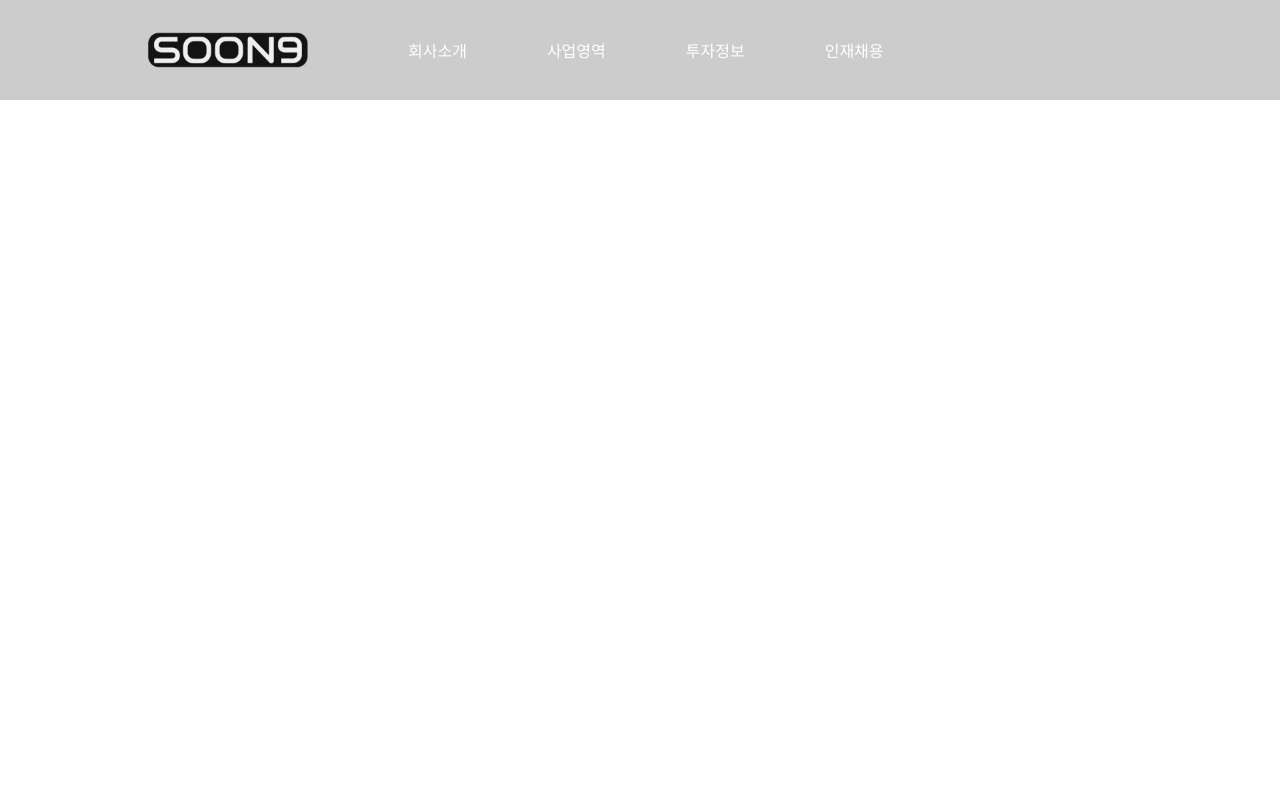
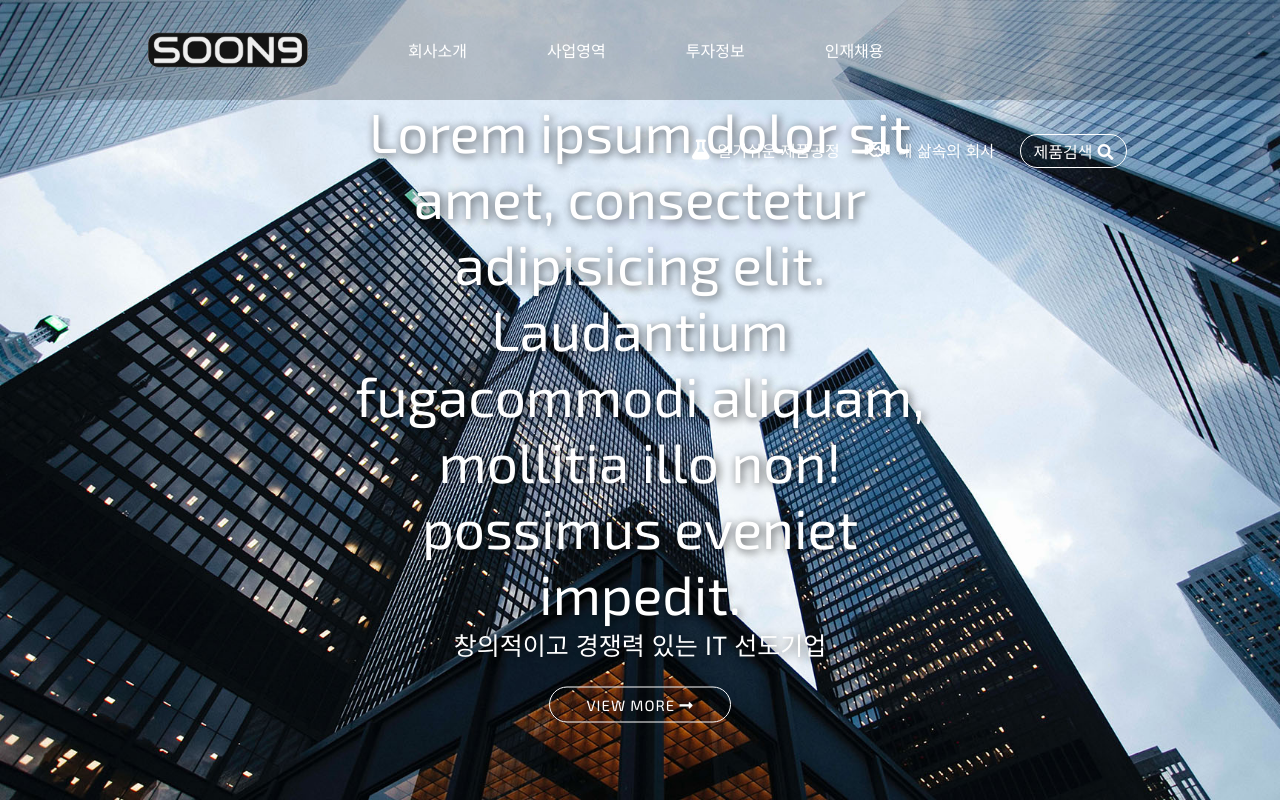
Before and after one commit to ssong6735/css-boiler-plate01, a plain HTML site: page index.html in a window 1280 px wide. Drawn offline with nearby package versions, Linux system fonts and the light colour scheme.

Commit message:
[21.02.08] # section.main 까지

```diff
--- a/CSS/main.css
+++ b/CSS/main.css
@@ -10,6 +10,7 @@ a {
     text-decoration: none;
     color: inherit;
 }
+
 
 /* common */
 .wrap {
@@ -30,12 +31,15 @@ br.mo {
     display: none;
 }
 
+
 /* header */
 header {
     width: 100%;
     background: rgba(0, 0, 0, 0.2);
     height: 100px;
     line-height: 100px;
+    position: fixed;
+    z-index: 100;
 }
 
 header .inner-header {
@@ -111,3 +115,71 @@ header .inner-header .tnb li:nth-child(2) a i {
 header .inner-header .tnb li:last-child a i {
     margin-left: 5px;
 }
+
+
+/* section main */
+section.main {
+    /* background: #999; */
+    background: url('../img/vis_4.jpg') no-repeat center/cover fixed;
+    height: 100vh;
+    position: relative;
+}
+
+section.main .main-title {
+    /* background: tomato; */
+    text-align: center;
+    color: #fff;
+    text-shadow: 2px 2px 10px rgba(0, 0, 0, 0.7);
+
+    /* 박스를 화면 정중앙에 배치 */
+    position: absolute;
+    left: 50%;
+    top: 50%;
+    transform: translate(-50%,-50%);
+
+    animation: uprising 1s;
+}
+
+@keyframes uprising {
+    0% { opacity: 0; top: 60%; }
+    100% { top: 50%; }
+}
+
+section.main .main-title h2 {
+    font-size: 55px;
+    margin-top: 20px;
+}
+
+section.main .main-title p {
+    font-size: 25px;
+    margin-bottom: 25px;
+}
+
+section.main .main-title .view {
+    display: block;
+    font-size: 15px;
+    border: 1px solid #fff;
+    border-radius: 40px;
+    width: 180px;
+    margin: 0 auto;
+    padding: 8px 0;
+    letter-spacing: 1px;
+
+    position: relative;
+    overflow: hidden;
+}
+
+section.main .main-title .view::after {
+    content: '';
+    width: 0%;
+    height: 100%;
+    background: rgba(255,255,255,0.4);
+    position: absolute;
+    left: 0;
+    top: 0;
+    transition: 0.3s;
+}
+
+section.main .main-title .view:hover::after {
+    width: 100%;
+}
--- a/index.html
+++ b/index.html
@@ -19,6 +19,7 @@
 <body>
 
     <div class="wrap">
+
         <!-- header -->
         <header>
             <div class="inner-header clearfix">
@@ -44,6 +45,21 @@
                 </nav>
             </div>
         </header>
+        <!-- //header -->
+
+        <!-- section.main -->
+        <section class="main">
+            <div class="main-title">
+                <h2 class="en">
+                    Lorem ipsum dolor sit amet, consectetur adipisicing elit. Laudantium fugacommodi aliquam,
+                    mollitia illo non!
+                    possimus eveniet impedit.
+                </h2>
+                <p>창의적이고 경쟁력 있는 IT 선도기업</p>
+                <a href="#" class="view en">VIEW MORE <i class="fas fa-long-arrow-alt-right"></i></a>
+            </div>
+        </section>
+        <!-- //section.main -->
 
     </div>
 
```
